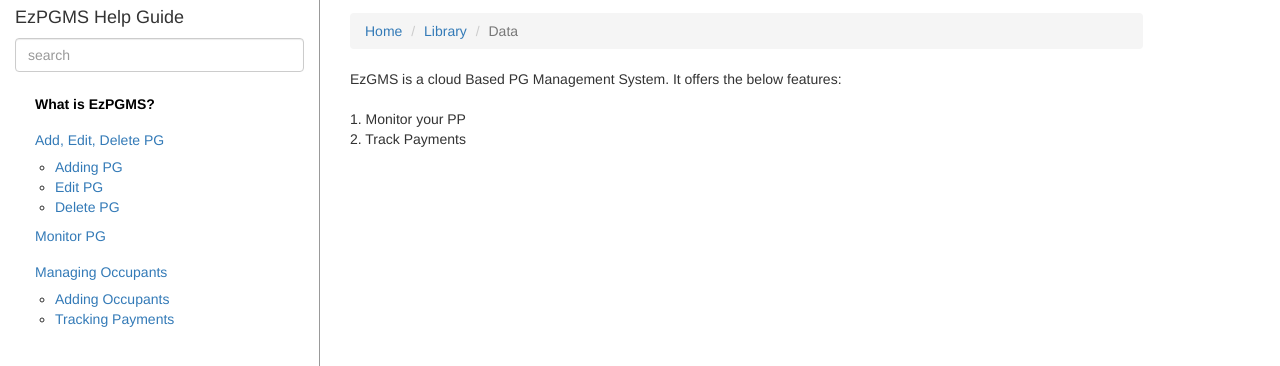
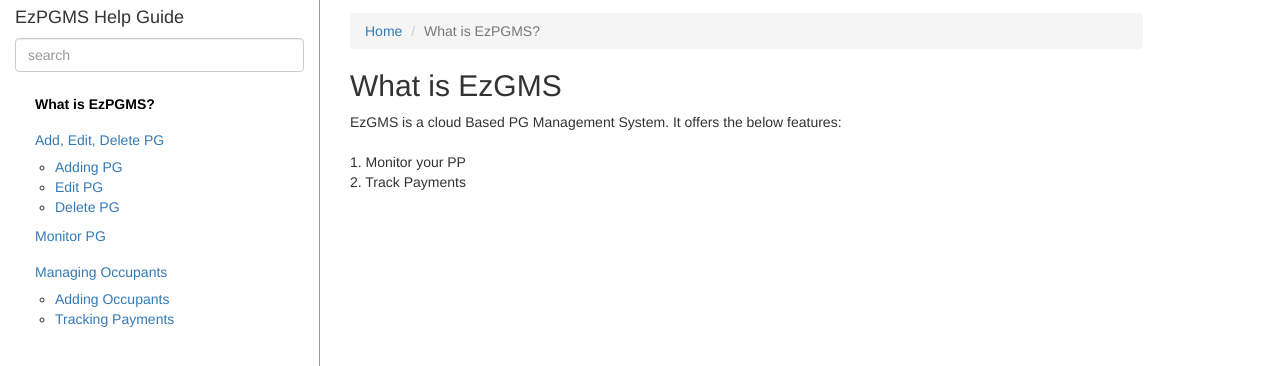
Before and after one commit to ajithsimon/Ezpg, a plain HTML site: page index.html in a window 1280 px wide. Shown: the part 60-426 px from the top of the page. Drawn offline with nearby package versions, Linux system fonts and the light colour scheme.

Commit message:
added - breadcrumb, h1

```diff
--- a/css/style.css
+++ b/css/style.css
@@ -32,3 +32,6 @@ and open the template in the editor.
     font-weight: bold;
     text-decoration: none;
 }
+.content-title h1{
+    font-size: 30px;
+}
--- a/index.html
+++ b/index.html
@@ -57,8 +57,8 @@
                     <div class="main-content">
                         <ol class="breadcrumb">
                             <li><a href="#">Home</a></li>
-                            <li><a href="#">Library</a></li>
-                            <li class="active">Data</li>
+                            <li class="mainNode"></li>
+                            <li class="subNode"></li>
                         </ol>
                         <div id="content">
 
--- a/js/custom.js
+++ b/js/custom.js
@@ -54,13 +54,15 @@ $(document).on('keyup', '#search', function(e){
 });
 
 
-$(document).on('click', '.mainLink, .subLinks', function(e){
+$(document).on('click', '.mainLink, .subLinks, .mainNode', function(e){
 	if (typeof $(this).children('a').data('content') === 'undefined') {
 		return false;
 	}
 	$('.mainLink, .subLinks').removeClass('selected');
 	var $element = $(this);
-	var contentUrl = './js/'+$element.children('a').data('content');
+	var isSubItem = ($element.attr('class') == 'subLinks') ? true : false;
+	var contentJsonFile = $element.children('a').data('content');
+	var contentUrl = './js/'+contentJsonFile;
 	$.ajax({
 		url: contentUrl,
 		dataType: 'json',
@@ -68,9 +70,18 @@ $(document).on('click', '.mainLink, .subLinks', function(e){
 			$("#content").html("Loading....");
 		},
 		success: function(data){
-			var content = "<div class='textContent'>"+data.content.replace(/\n/g, "<br />")+"</div>";
+			var content = "<div class='content-title'><h1>"+data.title+"</h1></div>";
+			content += "<div class='textContent'>"+data.content.replace(/\n/g, "<br />")+"</div>";
 			if (typeof data.notes !== 'undefined') {
 				content += "<div class='notes' style='margin-top:10px;'>*"+data.notes.replace(/\n/g, "<br />")+"</div>";
+			}
+			if (isSubItem) {
+				console.log($element.parent('ul').parent('li'));
+				$(".mainNode").html("<a href='javascript:void(0)'>"+$element.parent('ul').parent('li').children('a').text()+"</a>");
+				$(".subNode").addClass('active').html($element.children('a').text()).show();
+			}else{
+				$(".mainNode").addClass('active').html($element.children('a').text());
+				$(".subNode").hide();
 			}
 			$("#content").html(content);
 			$element.addClass('selected');
```
